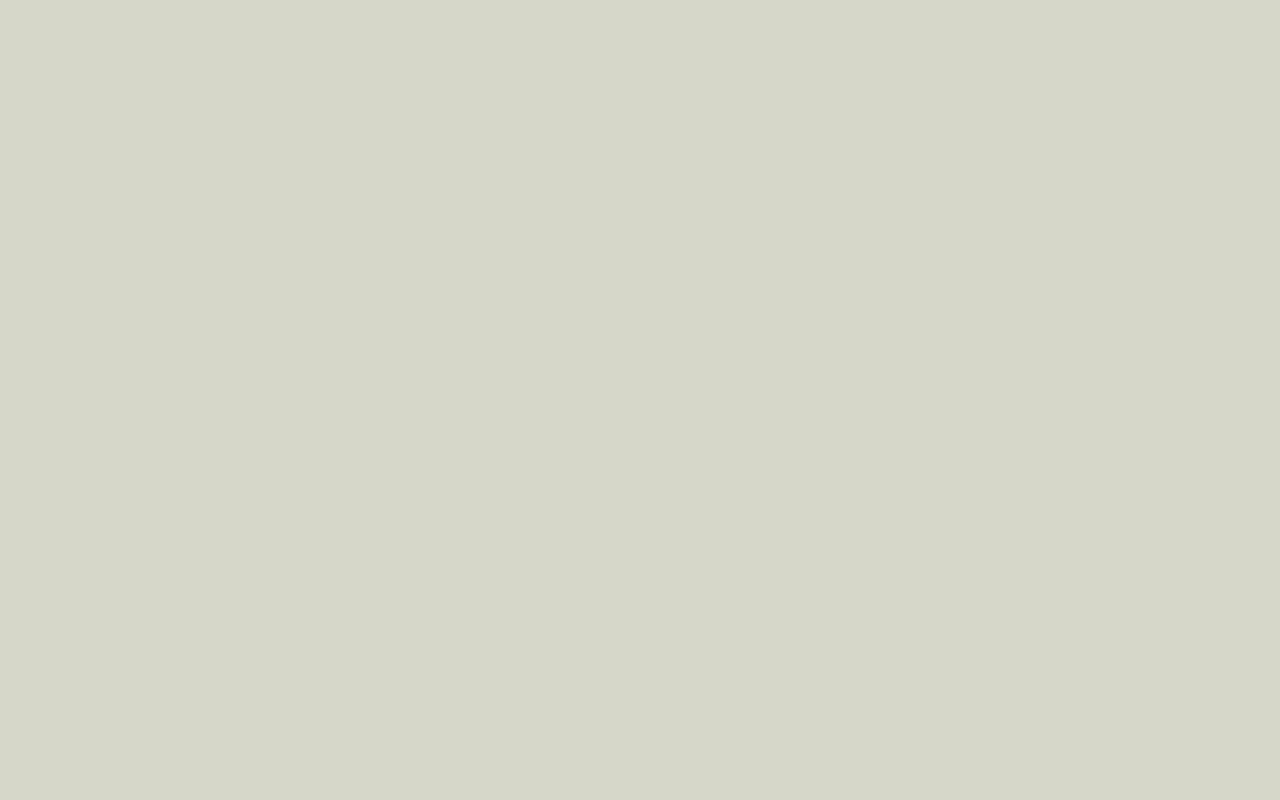
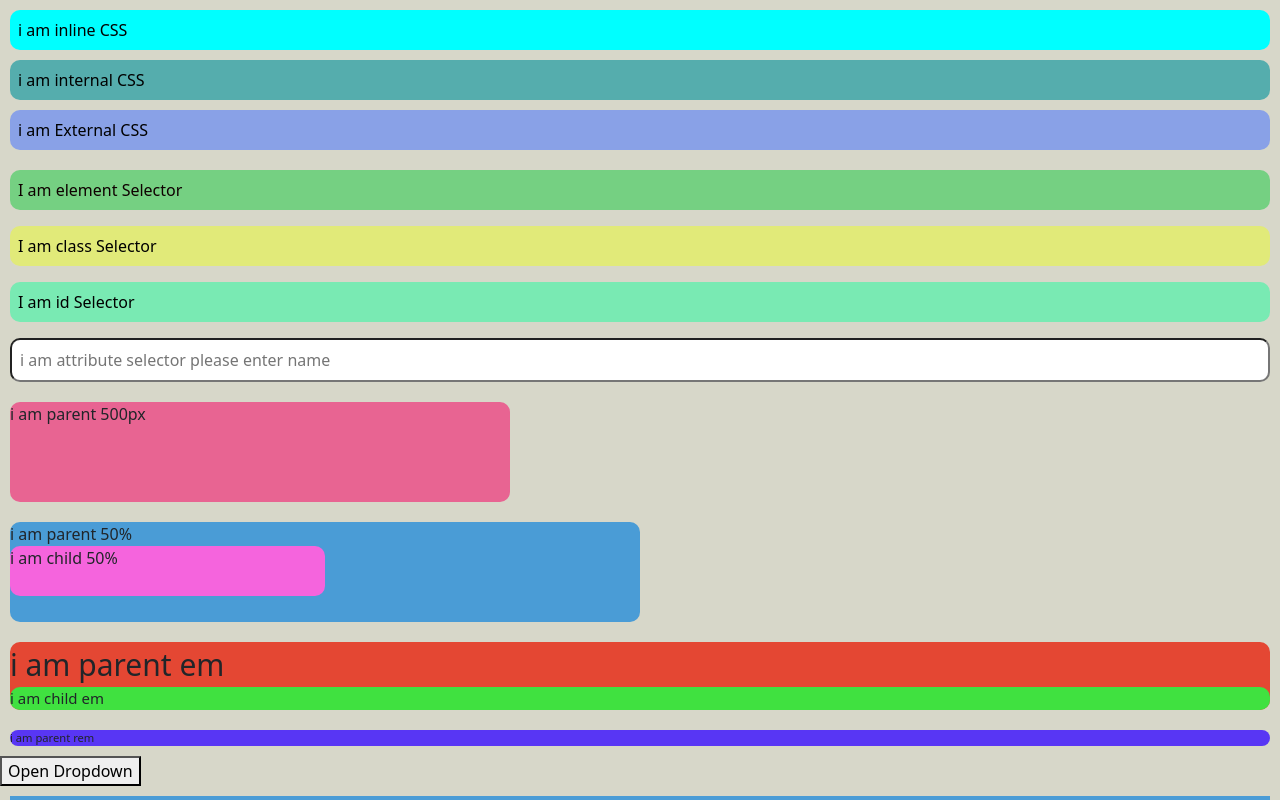
Before and after one commit to Harikrishna102024/uiDev, an Angular app: page / in a window 1280 px wide. Built offline with nearby package versions, Linux system fonts and the light colour scheme.

Commit message:
loading and layout using grid

```diff
--- a/src/app/app.component.html
+++ b/src/app/app.component.html
@@ -1,3 +1,103 @@
 <div class="main">
+    <!-- Types of CSS -->
+
+    <div class="content1">
+
+        <!-- Inline CSS -->
+        <div class="inlineCss" style="background-color: aqua; color: black; padding: 8px; border-radius: 10px;">i am
+            inline CSS</div>
+
+
+        <!-- Internal CSS -->
+        <style>
+            .internalCss {
+                background-color: rgb(85, 173, 173);
+                color: black;
+                padding: 8px;
+                border-radius: 10px;
+            }
+        </style>
+        <div class="internalCss">i am internal CSS</div>
+
+
+        <!-- External CSS -->
+        <div class="externalCss">i am External CSS</div>
+
+    </div>
+
+
+
+    <!-- CSS selectors -->
+
+    <div class="content2">
+        <div>
+            <!-- Element Selector -->
+            <p>I am element Selector</p>
+
+            <!-- Class Selector -->
+            <p class="classSelector">I am class Selector</p>
+
+            <!-- ID Selector -->
+            <p id="idSelector">I am id Selector</p>
+
+            <!-- Attribute Selector -->
+            <input type="text" placeholder="i am attribute selector please enter name">
+
+        </div>
+
+    </div>
+
+    <!-- CSS units -->
+    <!-- px -->
+    <div class="content3">
+        <div class="parent1">
+            i am parent 500px
+        </div>
+    </div>
+
+    <!-- % -->
+    <div class="content4">
+        <div class="parent2">
+            i am parent 50%
+            <div class="child2">
+                i am child 50%
+            </div>
+        </div>
+    </div>
+
+    <!-- em -->
+    <div class="content5">
+        <div class="parent3">
+            i am parent em
+            <div class="child3">
+                i am child em
+            </div>
+        </div>
+    </div>
+
+    <!-- rem -->
+    <div class="content6">
+        <div class="parent4">
+            i am parent rem
+        </div>
+    </div>
+
+    <button (click)="toggle()">Open Dropdown</button>
+
+    <div class="dropdown" #menu>
+        <p>Option 1</p>
+        <p>Option 2</p>
+        <p>Option 3</p>
+    </div>
+
+    <!-- Grid System -->
+    <div class="grid-container">
+        <div class="header">Header</div>
+        <div class="sidebar">Sidebar</div>
+        <div class="content">Body</div>
+        <div class="footer">Footer</div>
+    </div>
+
+    <div *ngIf="loading" class="spinner"></div>
 
 </div>
--- a/src/app/app.component.scss
+++ b/src/app/app.component.scss
@@ -0,0 +1,178 @@
+.content1,
+.content2,
+.content3,
+.content4,
+.content5,
+.content6,
+.content7,
+.content8,
+.content9,
+.content10 {
+    display: flex;
+    flex-direction: column;
+    padding: 10px;
+    gap: 10px;
+}
+
+.externalCss {
+    background-color: #89a1e7;
+    color: black;
+    padding: 8px;
+    border-radius: 10px;
+}
+
+//Element Selector
+p {
+    background-color: #75d082;
+    color: rgb(15, 0, 0);
+    padding: 8px;
+    border-radius: 10px;
+}
+
+//class Selector
+.classSelector {
+    background-color: #e1ea79;
+    color: black;
+    padding: 8px;
+    border-radius: 10px;
+}
+
+//id Selector
+#idSelector {
+    background-color: #79eab3;
+    color: black;
+    padding: 8px;
+    border-radius: 10px;
+}
+
+
+// Attribute Selector
+input[type="text"] {
+    width: 100%;
+    color: red;
+    padding: 8px;
+    border-radius: 10px;
+}
+
+
+//CSS Units
+// px
+.content3 {
+    .parent1 {
+        width: 500px;
+        height: 100px;
+        background-color: #e86492;
+        border-radius: 10px;
+    }
+
+}
+
+//%
+.content4 {
+    overflow: auto;
+
+    .parent2 {
+        max-width: 50%;
+        width: 100%;
+        height: 100px;
+        background-color: #4a9cd6;
+        border-radius: 10px;
+
+        .child2 {
+            width: 50%;
+            height: 50%;
+            background-color: #f564dd;
+            border-radius: inherit;
+        }
+    }
+}
+
+//em
+.content5 {
+    .parent3 {
+        width: 100%;
+        height: 10%;
+        background-color: #e44733;
+        border-radius: 10px;
+        font-size: 30px;
+
+        .child3 {
+            width: 100%;
+            height: 100%;
+            font-size: 0.5em;
+            background-color: #40e140;
+            border-radius: inherit;
+        }
+    }
+}
+
+
+//rem
+.content6 {
+    .parent4 {
+        width: 100%;
+        height: 10%;
+        background-color: #5836f4;
+        border-radius: 10px;
+        font-size: 0.7rem
+    }
+}
+
+//Grid
+.grid-container {
+    display: grid;
+    height: 100vh;
+    grid-template-columns: 150px 1fr;
+    grid-template-rows: 60px 1fr 60px;
+    grid-template-areas:
+    "header header"
+    "sidebar body"
+    "footer footer"
+    ;
+    padding: 10px;
+    .header {
+        background-color: #4a9cd6;
+        grid-area: header;
+    }
+    .sidebar {
+        background-color: #5836f4;
+        grid-area: sidebar;
+    }
+    .content {
+        background-color: white;
+        grid-area: body;
+    }
+    .footer {
+        background-color: #4a9cd6;
+        grid-area: footer;
+    }
+}
+
+.dropdown {
+  max-height: 0;
+  overflow: hidden;
+  opacity: 0;
+  transition: max-height 0.4s ease, opacity 0.3s ease;
+}
+
+.dropdown.open {
+  max-height: 200px;
+  opacity: 1;
+}
+
+
+
+.spinner {
+  width: 40px;
+  height: 40px;
+  border: 5px solid #ddd;
+  border-top: 5px solid #3498db;
+  border-radius: 50%;
+  animation: spin 1s linear infinite;
+  margin: 20px auto;
+}
+
+@keyframes spin {
+  0% { transform: rotate(0deg); }
+  100% { transform: rotate(360deg); }
+}
--- a/src/app/app.component.ts
+++ b/src/app/app.component.ts
@@ -1,4 +1,4 @@
-import { Component } from '@angular/core';
+import { Component, ElementRef, ViewChild } from '@angular/core';
 
 @Component({
   selector: 'app-root',
@@ -7,4 +7,12 @@ import { Component } from '@angular/core';
 })
 export class AppComponent {
   title = 'uiDev';
+  loading = true;
+
+  @ViewChild('menu', { static: true }) data!: ElementRef;
+
+  toggle() {
+    this.data.nativeElement.classList.toggle("open");
+  }
+
 }
--- a/src/app/app.module.ts
+++ b/src/app/app.module.ts
@@ -3,6 +3,7 @@ import { BrowserModule } from '@angular/platform-browser';
 
 import { AppRoutingModule } from './app-routing.module';
 import { AppComponent } from './app.component';
+import { FormsModule } from '@angular/forms';
 
 @NgModule({
   declarations: [
@@ -10,7 +11,8 @@ import { AppComponent } from './app.component';
   ],
   imports: [
     BrowserModule,
-    AppRoutingModule
+    AppRoutingModule,
+    FormsModule
   ],
   providers: [],
   bootstrap: [AppComponent]
--- a/src/styles.scss
+++ b/src/styles.scss
@@ -2,4 +2,5 @@
     width: 100%;
     height: 100vh;
     background-color: rgb(215, 215, 201);
+    overflow-y: auto;
 }
```
